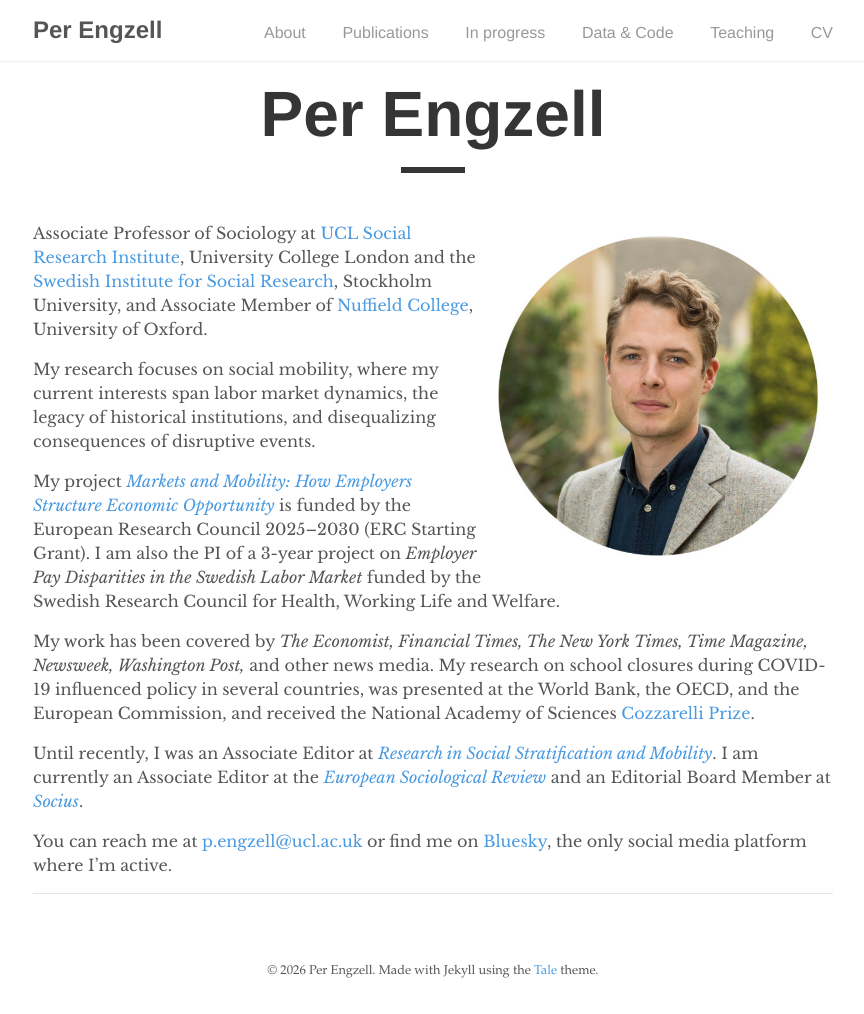
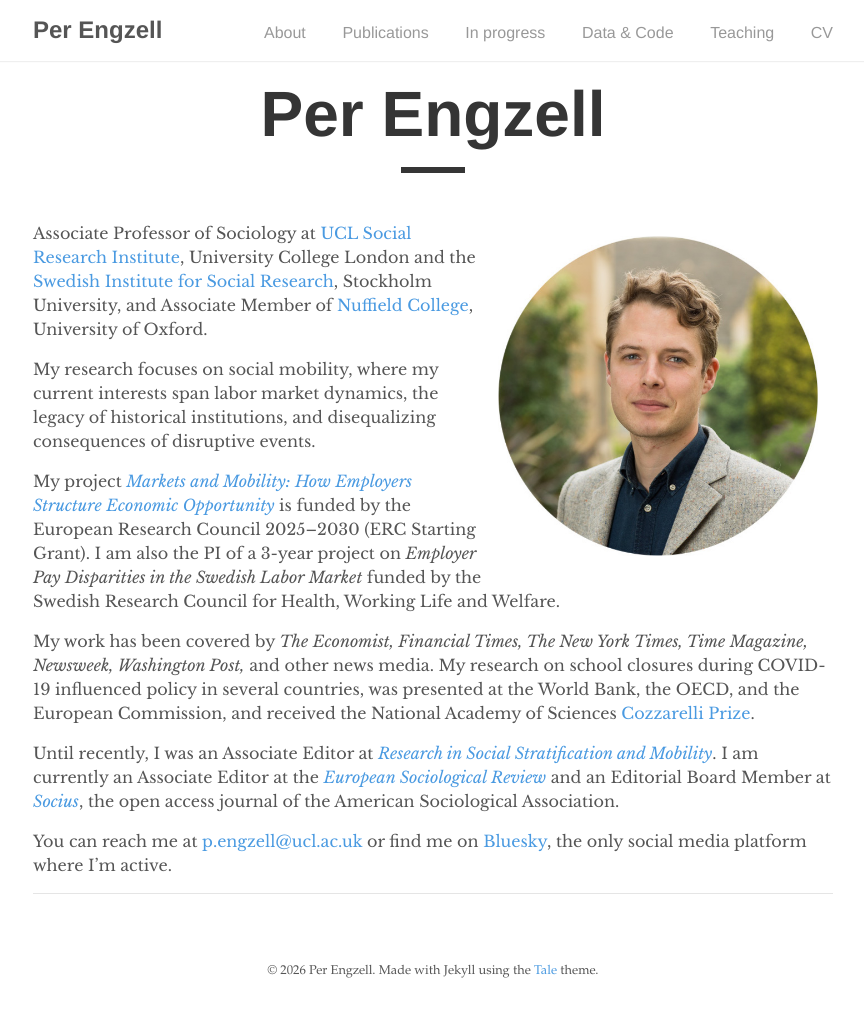
Before and after one commit to pengzell/pengzell.github.io, a Jekyll site: the page built from index.md, in a window 1280 px wide. Shown: the whole page, without its empty margins (207-1071 px from the left). Built offline with Jekyll 4.4.1, drawn with Linux system fonts in a browser that asks for light colours.

Commit message:
Update index.md

```diff
--- a/index.md
+++ b/index.md
@@ -14,6 +14,6 @@ My project [*Markets and Mobility: How Employers Structure Economic Opportunity*
 
 My work has been covered by *The Economist, Financial Times, The New York Times, Time Magazine, Newsweek, Washington Post,* and other news media. My research on school closures during COVID-19 influenced policy in several countries, was presented at the World Bank, the OECD, and the European Commission, and received the National Academy of Sciences [Cozzarelli Prize](https://www.youtube.com/watch?v=Yhuv1yJrdC4).
 
-Until recently, I was an Associate Editor at [*Research in Social Stratification and Mobility*](https://www.sciencedirect.com/journal/research-in-social-stratification-and-mobility). I am currently an Associate Editor at the [*European Sociological Review*](https://academic.oup.com/esr) and an Editorial Board Member at [*Socius*](https://journals.sagepub.com/home/SRD).
+Until recently, I was an Associate Editor at [*Research in Social Stratification and Mobility*](https://www.sciencedirect.com/journal/research-in-social-stratification-and-mobility). I am currently an Associate Editor at the [*European Sociological Review*](https://academic.oup.com/esr) and an Editorial Board Member at [*Socius*](https://journals.sagepub.com/home/SRD), the open access journal of the American Sociological Association.
 
 You can reach me at [p.engzell@ucl.ac.uk](mailto:p.engzell@ucl.ac.uk) or find me on [Bluesky](https://bsky.app/profile/pengzell.bsky.social), the only social media platform where I'm active.
```
